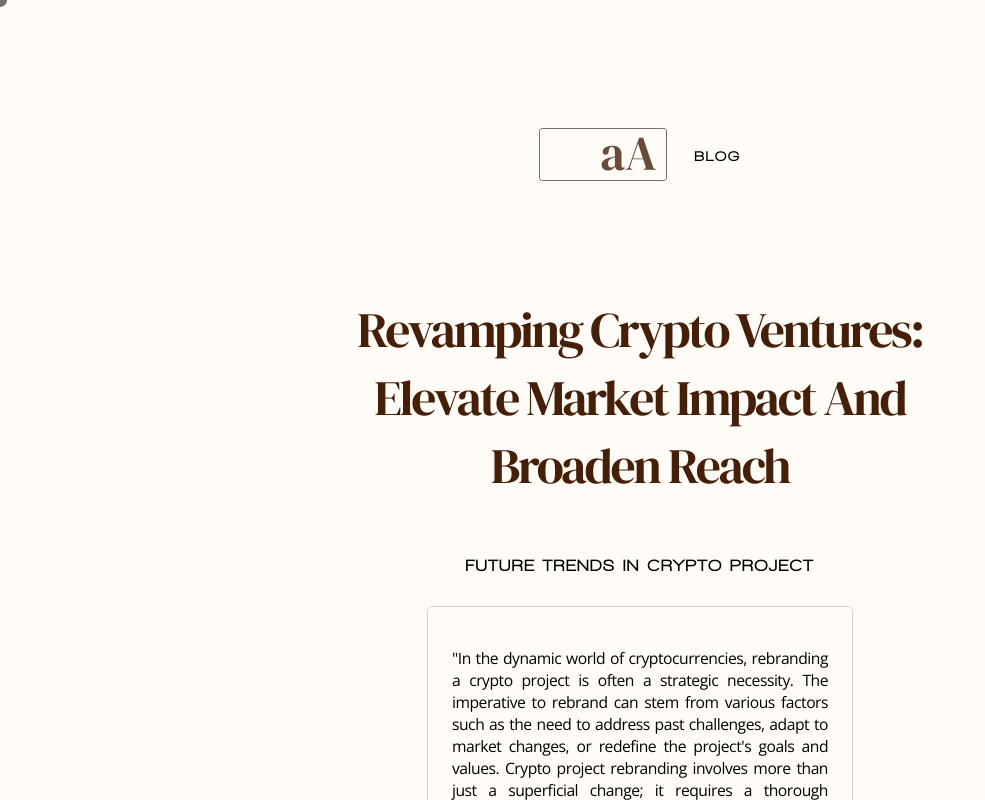
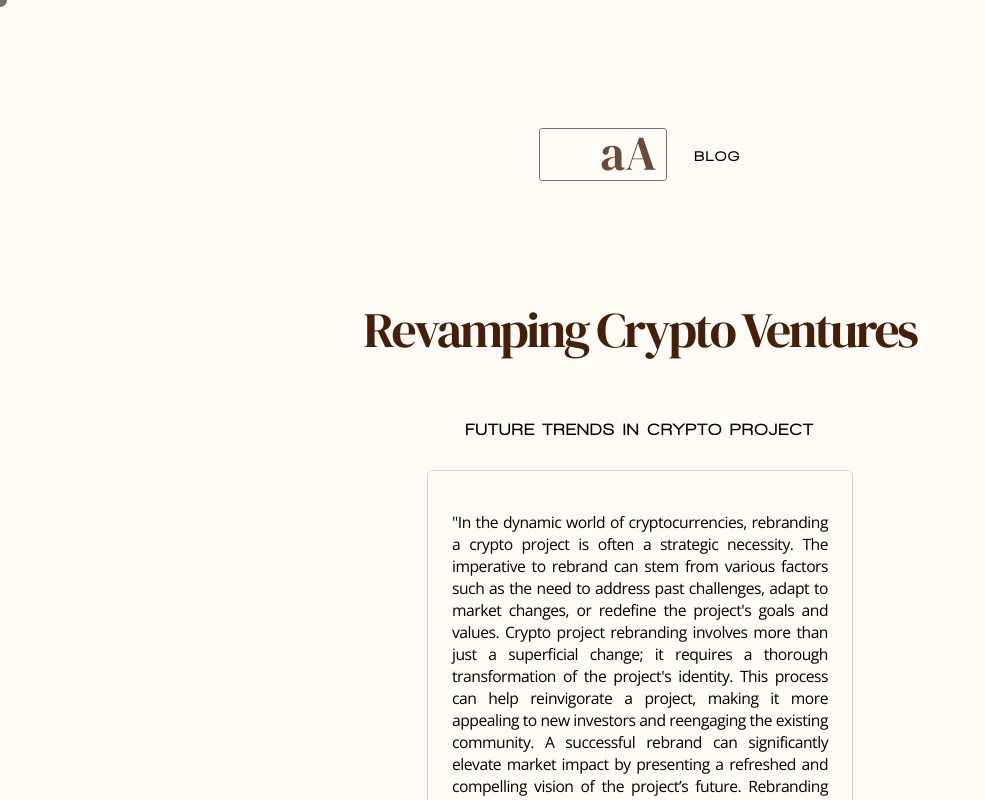
Before and after one commit to agencyaadu/website, a React (Create React App) app: page /blog/revamping-crypto-ventures-elevate-market-impact-and-broaden-reach-rebranding-crypto-project in a window 1280 px wide. Shown: the top 800 px of the page, without its empty margins (0-985 px from the left). Built offline with nearby package versions, Linux system fonts and the light colour scheme.

Commit message:
Blog Updated

```diff
--- a/src/components/BlogPage/BlogList/BlogList1.tsx
+++ b/src/components/BlogPage/BlogList/BlogList1.tsx
@@ -20,7 +20,7 @@ export default function Post1() {
         >
            <Link to='/blog/transforming-your-cryptocurrency-initiative-expanding-horizons-for-enhanced-success-rebranding-crypto-project' onClick={scrollToTop} className="link">
                 <div className="title">
-                <h3>Transforming Your Cryptocurrency Initiative: Expanding Horizons for Enhanced Success</h3>
+                <h3>Transforming Your Cryptocurrency Initiative</h3>
                 </div>
             </Link>
             <p className="summary">Cryptocurrency projects, like any business, sometimes need a fresh start. Crypto project rebranding can be a strategic move to revitalize a project, attract new investors, and reengage the community. The importance of rebranding lies in its ability to change public perception and redefine the project's goals and values.</p>
--- a/src/components/BlogPage/BlogList/BlogList2.tsx
+++ b/src/components/BlogPage/BlogList/BlogList2.tsx
@@ -20,7 +20,7 @@ export default function Post2() {
         >
             <Link to='/blog/the-necessity-of-rebranding-in-crypto-amplifying-visibility-and-interaction-rebranding-crypto-project' onClick={scrollToTop} className="link">
                 <div className="title">
-                <h3>The Necessity of Rebranding in Crypto: Amplifying Visibility and Interaction</h3>
+                <h3>The Necessity of Rebranding in Crypto</h3>
                 </div>
             </Link>
             <p className="summary">Rebranding in the crypto industry holds significant strategic value for several reasons. Firstly, it can rejuvenate a project's image, making it more appealing to new investors and users. Crypto project rebranding goes beyond a simple change of logo or name; it involves redefining the project’s mission, vision, and values.</p>
--- a/src/components/BlogPage/BlogList/BlogList3.tsx
+++ b/src/components/BlogPage/BlogList/BlogList3.tsx
@@ -20,7 +20,7 @@ export default function Post3() {
         >
             <Link to='/blog/revamping-crypto-ventures-elevate-market-impact-and-broaden-reach-rebranding-crypto-project' onClick={scrollToTop} className="link">
                 <div className="title">
-                <h3>Revamping Crypto Ventures: Elevate Market Impact and Broaden Reach</h3>
+                <h3>Revamping Crypto Ventures</h3>
                 </div>
             </Link>
             <p className="summary">In the dynamic world of cryptocurrencies, rebranding a crypto project is often a strategic necessity. The imperative to rebrand can stem from various factors such as the need to address past challenges, adapt to market changes, or redefine the project's goals and values.</p>
--- a/src/components/BlogPage/BlogPost/BlogPost1.tsx
+++ b/src/components/BlogPage/BlogPost/BlogPost1.tsx
@@ -130,7 +130,7 @@ const BlogPost1: React.FC = () => {
                 animate={{ opacity: 1, y: 0, transition: { delay: 1, duration: 2 } }}
                 >
                 <div className="title">
-                    <h1>Transforming Your Cryptocurrency Initiative: Expanding Horizons for Enhanced Success</h1>
+                    <h1>Transforming Your Cryptocurrency Initiative</h1>
                 </div>
                 {/* === From where the static page starts === */}
                 <div className="static-page">
--- a/src/components/BlogPage/BlogPost/BlogPost2.tsx
+++ b/src/components/BlogPage/BlogPost/BlogPost2.tsx
@@ -128,7 +128,7 @@ const BlogPost2 = () => {
                 animate={{ opacity: 1, y: 0, transition: { delay: 1, duration: 2 } }}
             >
                 <div className="title">
-                    <h1>The Necessity of Rebranding in Crypto: Amplifying Visibility and Interaction</h1>
+                    <h1>The Necessity of Rebranding in Crypto</h1>
                 </div>
                 {/* === From where the static page starts === */}
                 <div className="static-page">
--- a/src/components/BlogPage/BlogPost/BlogPost3.tsx
+++ b/src/components/BlogPage/BlogPost/BlogPost3.tsx
@@ -119,7 +119,7 @@ const BlogPost3 = () => {
                 animate={{ opacity: 1, y: 0, transition: { delay: 1, duration: 2 } }}
             >
                 <div className="title">
-                    <h1>Revamping Crypto Ventures: Elevate Market Impact and Broaden Reach</h1>
+                    <h1>Revamping Crypto Ventures</h1>
                 </div>
                 {/* === From where the static page starts === */}
                 <div className="static-page">
```
